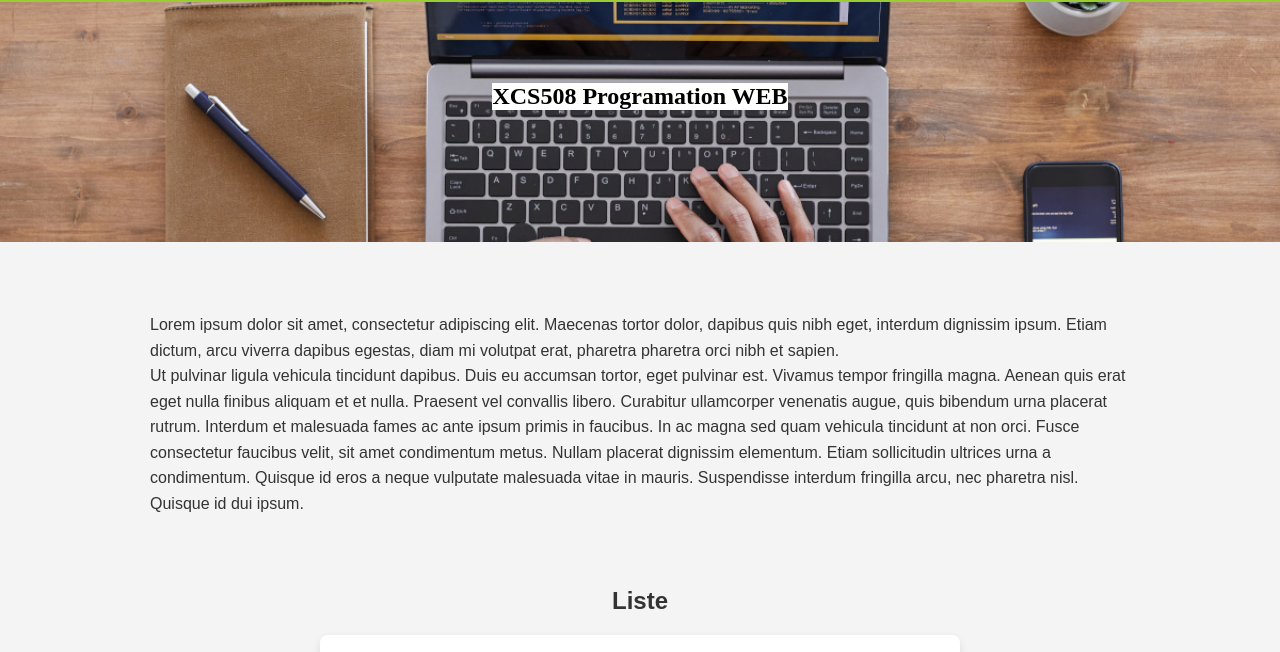
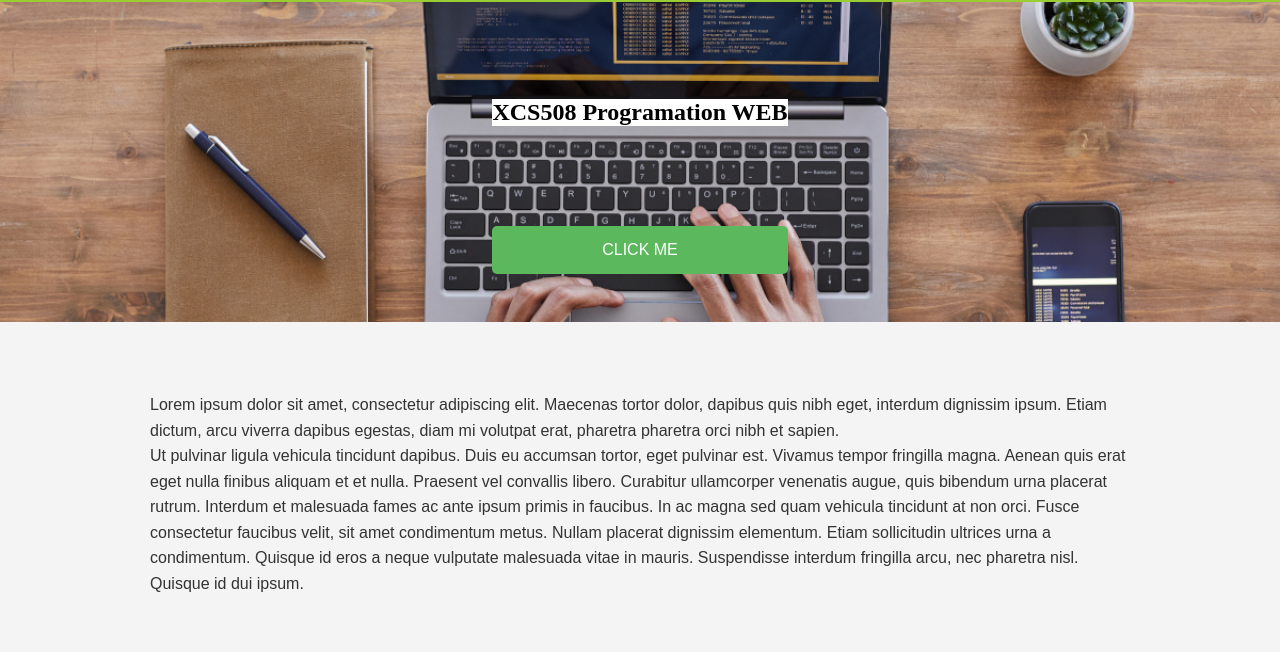
Before and after one commit to Jeklord972/DEVWEBXCS508, a plain HTML site: page index.html in a window 1280 px wide. Shown: the part 69-721 px from the top of the page. Drawn offline with Linux system fonts and the light colour scheme.

Commit message:
Changement et ajout

```diff
--- /dev/null
+++ b/ActionBtn.js
@@ -0,0 +1,3 @@
+function changeTitle() {
+    document.querySelector('h2').innerHTML ="<h1> test </h1>"
+}
--- a/CSS_XCS-508.css
+++ b/CSS_XCS-508.css
@@ -12,7 +12,7 @@ nav {
     padding: 15px;
 }
 .hero2 {
-    height: 30vh; /* Full viewport height */
+    height: 40vh; /* Full viewport height */
     background-image: url("slider-developpeur-web.jpeg");
     background-position: center;
     background-size: cover;
--- a/index.html
+++ b/index.html
@@ -4,6 +4,7 @@
     <meta charset="UTF-8">
     <link rel="stylesheet" href="CSS_XCS-508.css">
     <meta name="viewport" content="width=device-width, initial-scale=1.0">
+    <script src="ActionBtn.js" defer></script>
     <title>Bavier_Jérémy</title>
 </head>
 <body>
@@ -25,6 +26,7 @@
     <section class="hero2">
         <div class="hero-content">
     <h1> XCS508 Programation WEB </h1>
+            <button class="btn" onclick="changeTitle()" >CLICK ME</button>
         </div>
     </section>
 
@@ -37,7 +39,7 @@
         Nullam placerat dignissim elementum. Etiam sollicitudin ultrices urna a condimentum. Quisque id eros a neque vulputate malesuada vitae in mauris. Suspendisse interdum fringilla arcu, nec pharetra nisl. Quisque id dui ipsum.
     </p>
 
-<center><h2>Liste</h2></center>
+<center><h2 id="achanger"> Liste</h2></center>
 
 
 <ul>
```
Also changed, not shown: backgroundAPROPOS.jpeg (added), champ.jpg (added).
